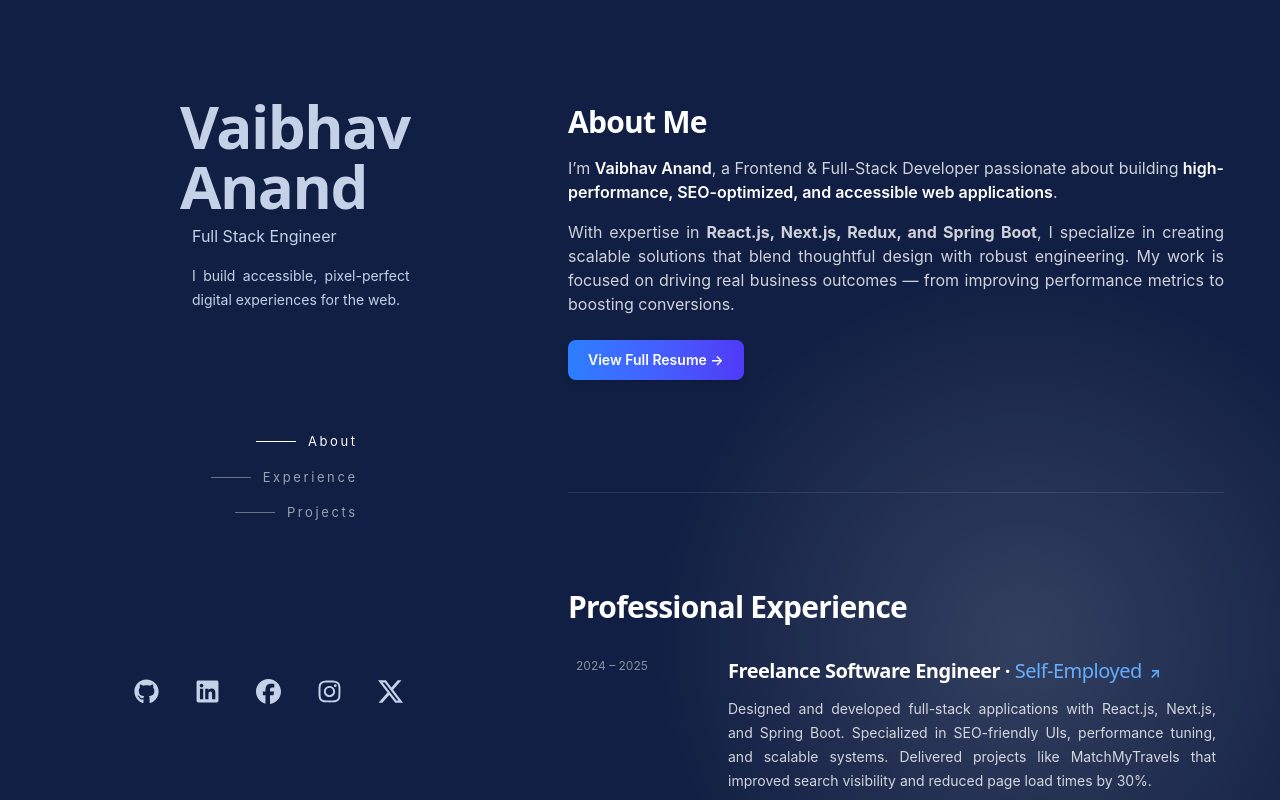
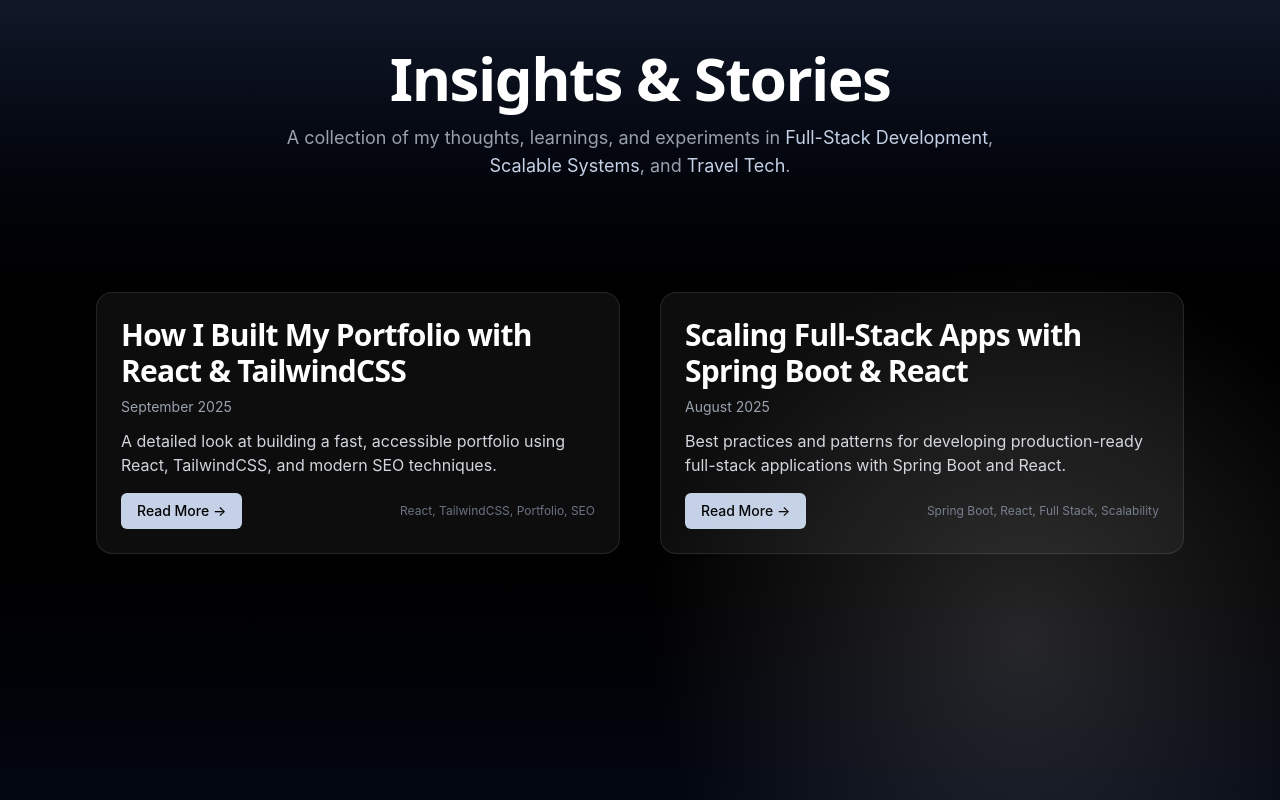
Before and after one commit to vaibhavaanand123/vaibhavanand, a React (Vite) app: page /blog in a window 1280 px wide. Shown: the top 800 px of the page. Built offline with nearby package versions, Linux system fonts and the light colour scheme.

Commit message:
things alligned

```diff
--- a/index.html
+++ b/index.html
@@ -2,7 +2,7 @@
 <html lang="en">
   <head>
     <meta charset="UTF-8" />
-    <link rel="icon" type="image/svg+xml" href="/public/Vaibhav_light_logo.png" />
+    <link rel="icon" type="image/svg+xml" href="/Vaibhav_light_logo.png" />
     <meta name="viewport" content="width=device-width, initial-scale=1.0" />
     <title>Vaibhav Anand</title>
   </head>
--- a/package.json
+++ b/package.json
@@ -14,6 +14,7 @@
     "lucide-react": "^0.540.0",
     "react": "^19.1.1",
     "react-dom": "^19.1.1",
+    "react-helmet-async": "^2.0.5",
     "react-icons": "^5.5.0",
     "react-router-dom": "^7.8.1",
     "tailwindcss": "^4.1.12"
--- a/src/App.jsx
+++ b/src/App.jsx
@@ -1,11 +1,31 @@
 import React from "react";
-import LeftPannel from "./components/LeftPannel/LeftPannel";
-import RightPanel from "./components/RightPanel/RightPanel";
-import TorchEffect from "./components/TorchEffect/TorchEffect";
+import { Routes, Route } from "react-router-dom";
+import { Helmet } from "react-helmet-async";
+import RightPanel from "./components/right/RightPanel";
+import TorchEffect from "./components/torchEffect/TorchEffect";
+import Blog from "./components/Blogs/Blogs";
+import LeftPannel from "./components/left/LeftPannel"
+// Future: import BlogPost from "./components/Blogs/BlogPost";
 
 const App = () => {
   return (
     <div className="min-h-screen bg-primary text-primary-text">
+      {/* 🔥 Default SEO for the site */}
+      <Helmet>
+        <title>Vaibhav Anand | Full Stack Engineer</title>
+        <meta
+          name="description"
+          content="Portfolio and blog of Vaibhav Anand, a Full Stack Engineer specializing in React, Spring Boot, SEO, and scalable web apps."
+        />
+        <meta property="og:title" content="Vaibhav Anand | Full Stack Engineer" />
+        <meta
+          property="og:description"
+          content="Explore my projects, blog posts, and insights on full stack development, SEO, and software engineering."
+        />
+        <meta property="og:type" content="website" />
+        <meta property="og:url" content="https://yourdomain.com/" />
+      </Helmet>
+
       {/* Skip link for accessibility */}
       <a
         href="#about"
@@ -13,11 +33,29 @@ const App = () => {
       >
         Skip to content
       </a>
+
+      {/* Visual effect */}
       <TorchEffect />
 
-      {/* Layout: left fixed on desktop, stacked on mobile */}
-      <LeftPannel />
-      <RightPanel />
+      {/* Routes */}
+      <Routes>
+        {/* Main portfolio layout */}
+        <Route
+          path="/"
+          element={
+            <>
+              <LeftPannel />
+              <RightPanel />
+            </>
+          }
+        />
+
+        {/* Blog listing page */}
+        <Route path="/blog" element={<Blog />} />
+
+        {/* Single blog post (future-ready) */}
+        {/* <Route path="/blog/:slug" element={<BlogPost />} /> */}
+      </Routes>
     </div>
   );
 };
--- /dev/null
+++ b/src/components/blogs/Blogs.jsx
@@ -0,0 +1,94 @@
+import React from "react";
+import { Helmet } from "react-helmet-async"; // for SEO meta tags
+
+const blogPosts = [
+  {
+    slug: "building-react-tailwind-portfolio",
+    title: "How I Built My Portfolio with React & TailwindCSS",
+    date: "September 2025",
+    description:
+      "A detailed look at building a fast, accessible portfolio using React, TailwindCSS, and modern SEO techniques.",
+    keywords: ["React", "TailwindCSS", "Portfolio", "SEO"],
+    content: `
+      Creating a personal portfolio is not just about design — it's about speed, accessibility, and SEO.
+      In this article, I share how I used React and TailwindCSS to build a performant and visually appealing website,
+      while also making sure it ranks well on search engines.
+    `,
+  },
+  {
+    slug: "spring-boot-react-scalable-apps",
+    title: "Scaling Full-Stack Apps with Spring Boot & React",
+    date: "August 2025",
+    description:
+      "Best practices and patterns for developing production-ready full-stack applications with Spring Boot and React.",
+    keywords: ["Spring Boot", "React", "Full Stack", "Scalability"],
+    content: `
+      Building scalable applications requires careful planning of architecture, database management, and deployment.
+      Here I dive into lessons learned while scaling full-stack projects that power real-world businesses.
+    `,
+  },
+];
+
+const Blog = () => {
+  return (
+    <main className="min-h-screen px-6 py-12 lg:px-24 bg-gradient-to-b from-gray-900 via-black to-gray-950 text-white">
+      {/* SEO Meta */}
+      <Helmet>
+        <title>Blog | Vaibhav Anand</title>
+        <meta
+          name="description"
+          content="Read insightful blogs on React, TailwindCSS, Spring Boot, Full-Stack Development, and SEO by Vaibhav Anand."
+        />
+        <meta
+          name="keywords"
+          content="React Blog, TailwindCSS Blog, Spring Boot Blog, Full-Stack Development, SEO"
+        />
+        <meta name="author" content="Vaibhav Anand" />
+      </Helmet>
+
+      {/* Blog Header */}
+      <header className="text-center max-w-3xl mx-auto mb-12">
+        <h1 className="text-4xl lg:text-6xl font-bold mb-4">
+          Insights & Stories
+        </h1>
+        <p className="text-gray-400 text-lg">
+          A collection of my thoughts, learnings, and experiments in{" "}
+          <span className="text-primary-text">Full-Stack Development</span>,
+          <span className="text-primary-text"> Scalable Systems</span>, and
+          <span className="text-primary-text"> Travel Tech</span>.
+        </p>
+      </header>
+
+      {/* Blog List */}
+      <section className="grid gap-10 md:grid-cols-2">
+        {blogPosts.map((post) => (
+          <article
+            key={post.slug}
+            className="p-6 rounded-2xl bg-white/5 border border-white/10 shadow-md hover:bg-white/10 transition-colors duration-300 flex flex-col justify-between"
+          >
+            <div>
+              <h2 className="text-2xl font-semibold mb-2">{post.title}</h2>
+              <p className="text-gray-400 text-sm mb-3">{post.date}</p>
+              <p className="mb-4 text-gray-300">{post.description}</p>
+            </div>
+
+            <div className="flex justify-between items-center mt-auto">
+              <a
+                href={`/blog/${post.slug}`}
+                className="inline-block text-sm px-4 py-2 bg-primary-text text-black font-medium rounded-md hover:bg-white hover:text-black transition-colors duration-300"
+                aria-label={`Read more about ${post.title}`}
+              >
+                Read More →
+              </a>
+              <span className="text-xs text-gray-500">
+                {post.keywords.join(", ")}
+              </span>
+            </div>
+          </article>
+        ))}
+      </section>
+    </main>
+  );
+};
+
+export default Blog;
--- a/src/components/LeftPannel/LeftPannel.jsx
+++ b/src/components/left/LeftPannel.jsx
@@ -1,6 +1,6 @@
 import React, { useEffect, useState } from "react";
-import { FaGithub, FaLinkedin, FaInstagram } from "react-icons/fa";
-import { SiCodepen, SiFacebook, SiX, SiGoodreads } from "react-icons/si";
+import { FaGithub, FaLinkedin, FaInstagram,FaBlog  } from "react-icons/fa";
+import { SiX } from "react-icons/si";
 
 const sections = ["about", "experience", "projects"];
 
@@ -45,7 +45,7 @@ const LeftPannel = () => {
         border-b border-primary-text/40 lg:border-none
       "
     >
-      <div className="mx-auto max-w-3xl px-6 py-8 sm:py-10 lg:py-24 lg:px-45 h-full  flex flex-col  ">
+      <div className="mx-auto max-w-3xl px-6 py-8 sm:py-10 lg:py-24 lg:px-35 lg:h-full  flex flex-col lg:min-h-screen  lg:pb-[60px]">
         {/* Header / Identity */}
         <header className="mb-8 lg:mb-20 relative  mx-auto ">
           <h1>Vaibhav Anand</h1>
@@ -58,20 +58,20 @@ const LeftPannel = () => {
         </header>
 
         {/* Navigation */}
-        <nav className="mt-4 lg:mt-10 flex lg:flex-col space-x-2 lg:space-y-4  lg:space-x-0 uppercase text-[13px] tracking-[0.2em] justify-around lg:items-end">
+        <nav className="mt-4 lg:mt-10 flex lg:flex-col space-x-2 lg:space-y-4  lg:space-x-0 uppercase text-[13px] tracking-[0.2em] justify-around lg:items-end lg:pb-[60px]">
           {sections.map((id) => (
             <a
               key={id}
               href={`#${id}`}
               aria-current={activeSection === id ? "true" : "false"}
-              className={`group flex items-center space-x-3 transition-colors duration-200 ${
+              className={`group flex underline underline-offset-4 lg:no-underline items-center space-x-3 transition-colors duration-200 ${
                 activeSection === id
                   ? "text-white"
                   : "text-gray-400 hover:text-white"
               }`}
             >
               <span
-                className={`w-10 h-px hidden md:block transition-colors duration-200 ${
+                className={`w-10 h-px hidden lg:block transition-colors duration-200 ${
                   activeSection === id
                     ? "bg-white"
                     : "bg-gray-500 group-hover:bg-white"
@@ -83,7 +83,7 @@ const LeftPannel = () => {
         </nav>
 
         {/* Push socials to bottom on desktop; inline on mobile */}
-        <div className="mt-10 lg:mt-auto">
+        <div className="mt-10  lg:mt-auto ">
           <div className="flex items-center gap-5 text-primary-text justify-center space-x-4">
             <a
               className="hover:text-white"
@@ -102,16 +102,6 @@ const LeftPannel = () => {
               aria-label="LinkedIn"
             >
               <FaLinkedin size={25} />
-            </a>
-            {/* Facebook */}
-            <a
-              className="hover:text-[#1877F2]"
-              href="https://www.facebook.com/vaibhavanandva"
-              target="_blank"
-              rel="noreferrer"
-              aria-label="Facebook"
-            >
-              <SiFacebook size={25} />
             </a>
 
             <a
@@ -133,6 +123,15 @@ const LeftPannel = () => {
             >
               <SiX size={25} />
             </a>
+            {/* Blog */}
+            <a
+            className="hover:text-yellow-400"
+            href="/blog"
+            target="_blank"
+            rel="noreferrer"
+            aria-label="Blog">
+              <FaBlog size={25} />
+            </a>
           </div>
         </div>
       </div>
--- a/src/components/RightPanel/RightPanel.jsx
+++ b/src/components/right/RightPanel.jsx
@@ -1,6 +1,7 @@
 import React from "react";
 import { Link } from "react-router-dom";
-import ExperienceSection from "./Components/Experience/ExperienceSection";
+import ExperienceSection from "./rightComponents/Experience/ExperienceSection";
+import Footer from "../../pages/Footer";
 
 const RightPanel = () => {
   return (
@@ -137,6 +138,7 @@ const RightPanel = () => {
 
         {/* Footer spacer */}
         <div className="h-10" />
+        <Footer />
       </div>
     </main>
   );
--- a/src/main.jsx
+++ b/src/main.jsx
@@ -1,14 +1,16 @@
-import React,{ StrictMode } from 'react'
-import { createRoot } from 'react-dom/client'
+import React, { StrictMode } from "react";
+import { createRoot } from "react-dom/client";
 import { BrowserRouter } from "react-router-dom";
-import './index.css'
-import App from './App.jsx'
+import { HelmetProvider } from "react-helmet-async";
+import "./index.css";
+import App from "./App.jsx";
 
-createRoot(document.getElementById('root')).render(
+createRoot(document.getElementById("root")).render(
   <StrictMode>
-    <BrowserRouter>
-     <App />
-    </BrowserRouter>
-
-  </StrictMode>,
-)
+    <HelmetProvider>
+      <BrowserRouter>
+        <App />
+      </BrowserRouter>
+    </HelmetProvider>
+  </StrictMode>
+);
--- a/src/pages/Layout.jsx
+++ /dev/null
@@ -1,16 +0,0 @@
-import React from "react";
-import Header from "../components/Header/Header";
-import { Outlet } from "react-router-dom";
-
-const Layout = () => {
-  return (
-    <>
-      <Header />
-      <main className="py-16">
-        <Outlet />
-      </main>
-    </>
-  );
-};
-
-export default Layout;
```
Also changed, not shown: src/pages/Footer.jsx (added, +43 -0 lines), src/components/right/rightComponents/experience/ExperienceItem.jsx (renamed from src/components/RightPanel/Components/Experience/ExperienceItem.jsx), src/components/right/rightComponents/experience/ExperienceSection.jsx (renamed from src/components/RightPanel/Components/Experience/ExperienceSection.jsx), 1 other file (tests, documents, lock files or other folders).
